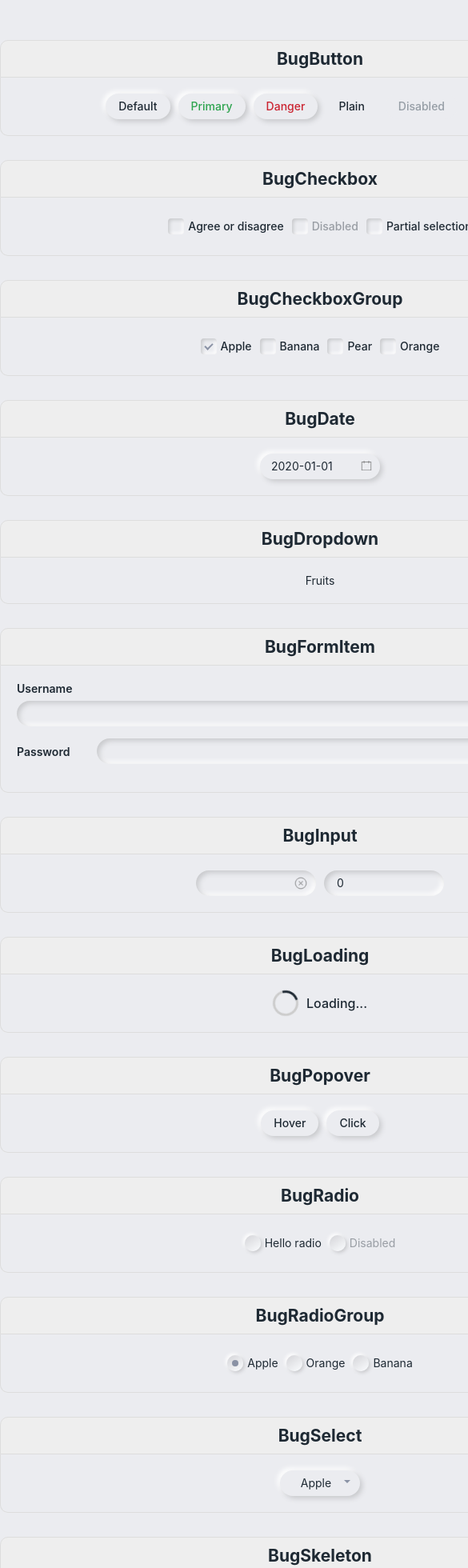
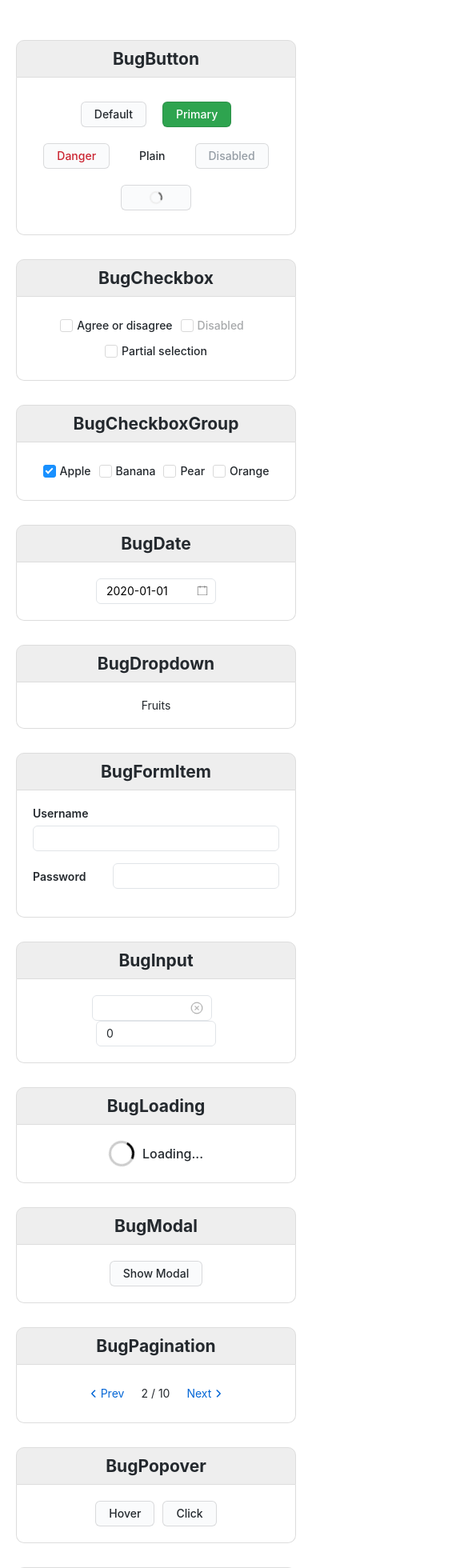
Before and after one commit to youginil/falco-vue, a Vue app: page / in a window 390 px wide. Shown: the top 1960 px of the page at 80% size, 585 px wide, since content can reach past the window. Built offline with nearby package versions, Linux system fonts and the light colour scheme.

Commit message:
adapt to mobile

```diff
--- a/App.vue
+++ b/App.vue
@@ -3,12 +3,12 @@
     <bug-backtop></bug-backtop>
     <h4 class="title">BugButton</h4>
     <div class="content">
-      <bug-button class="mr10">Default</bug-button>
-      <bug-button class="mr10" type="primary">Primary</bug-button>
-      <bug-button class="mr10" type="danger">Danger</bug-button>
-      <bug-button class="mr10" type="plain">Plain</bug-button>
-      <bug-button class="mr10" :disabled="true">Disabled</bug-button>
-      <bug-button :loading="true">Loading</bug-button>
+      <bug-button class="m10">Default</bug-button>
+      <bug-button class="m10" type="primary">Primary</bug-button>
+      <bug-button class="m10" type="danger">Danger</bug-button>
+      <bug-button class="m10" type="plain">Plain</bug-button>
+      <bug-button class="m10" :disabled="true">Disabled</bug-button>
+      <bug-button :loading="true" class="m10">Loading</bug-button>
     </div>
     <h4 class="title">BugCheckbox</h4>
     <div class="content">
@@ -61,6 +61,15 @@
     <h4 class="title">BugLoading</h4>
     <div class="content">
       <bug-loading tip="Loading..."></bug-loading>
+    </div>
+    <h4 class="title">BugModal</h4>
+    <div class="content">
+      <bug-button @click="modalIsShow = true">Show Modal</bug-button>
+      <bug-modal title="This is modal title" v-model:show="modalIsShow">This is modal content</bug-modal>
+    </div>
+    <h4 class="title">BugPagination</h4>
+    <div class="content">
+      <bug-pagination :page="2" :pages="10" :total="100"></bug-pagination>
     </div>
     <h4 class="title">BugPopover</h4>
     <div class="content">
@@ -120,10 +129,10 @@
     </div>
     <h4 class="title">BugMessage</h4>
     <div class="content">
-      <bug-button class="mr10" @click="info">Info</bug-button>
-      <bug-button class="mr10" @click="warn">Warning</bug-button>
-      <bug-button class="mr10" @click="error">Error</bug-button>
-      <bug-button @click="success">Success</bug-button>
+      <bug-button class="m10" @click="info">Info</bug-button>
+      <bug-button class="m10" @click="warn">Warning</bug-button>
+      <bug-button class="m10" @click="error">Error</bug-button>
+      <bug-button @click="success" class="m10">Success</bug-button>
     </div>
     <h4 class="title">BugConfirm</h4>
     <div class="content">
@@ -184,6 +193,7 @@ export default defineComponent({
         //
       });
     }
+    const modalIsShow = ref(false);
     return {
       checkboxGroupOptions,
       checkboxGroupValue,
@@ -201,7 +211,8 @@ export default defineComponent({
       warn,
       error,
       success,
-      confirm
+      confirm,
+      modalIsShow,
     };
   },
 });
@@ -209,11 +220,13 @@ export default defineComponent({
 
 <style lang="scss">
 #app {
+  width: 100%;
+  max-width: 800px;
+  padding: 50px 20px;
+  margin: 0 auto;
   -webkit-font-smoothing: antialiased;
   -moz-osx-font-smoothing: grayscale;
-  margin-top: 60px;
   text-align: center;
-  margin: 50px 0;
 }
 
 h4.title {
@@ -221,12 +234,10 @@ h4.title {
   padding: 10px;
   border: 1px solid #ddd;
   background: #eee;
-  width: 800px;
   border-top-left-radius: 10px;
   border-top-right-radius: 10px;
 }
 div.content {
-  width: 800px;
   margin: 0 auto 30px;
   padding: 20px;
   border: 1px solid #ddd;
--- a/main.ts
+++ b/main.ts
@@ -1,7 +1,7 @@
 import { createApp } from 'vue';
 import BugUI from './src/index';
-// import './src/themes/default/index.scss';
-import './src/themes/neumorphism/index.scss';
+import './src/themes/default/index.scss';
+// import './src/themes/neumorphism/index.scss';
 import App from './App.vue';
 
 createApp(App).use(BugUI).mount('#app');
--- a/package.json
+++ b/package.json
@@ -1,6 +1,6 @@
 {
   "name": "bugui",
-  "version": "1.1.9",
+  "version": "1.1.10",
   "keywords": [
     "web",
     "ui",
--- a/src/components/BugPagination.vue
+++ b/src/components/BugPagination.vue
@@ -7,7 +7,7 @@
       v-show="enablePrev"
       class="bug-pagination-prev"
       @click="onPageClick(page - 1)"
-      >Previous</span
+      >Prev</span
     >
     <span
       v-for="(p, i) in leftPages"
@@ -30,6 +30,8 @@
       @click="p !== null && p !== page && onPageClick(p)"
       >{{ p === null ? '...' : p }}</span
     >
+    <!-- for mobile -->
+    <span class="bug-page-info">{{ page + ' / ' + pages}}</span>
     <span
       v-show="enableNext"
       class="bug-pagination-next"
--- a/src/themes/default/BugMessage.scss
+++ b/src/themes/default/BugMessage.scss
@@ -1,6 +1,11 @@
 .bug-message {
   display: inline-flex;
-  width: 300px;
+  @media screen and (min-width: 600px) {
+    width: 300px;
+  }
+  @media screen and (max-width: 600px) {
+    width: 80%;
+  }
   align-items: center;
   padding: 15px;
   border: 1px solid transparent;
@@ -10,7 +15,7 @@
   position: fixed;
   top: 0;
   left: 50%;
-  margin-left: -150px;
+  transform: translateX(-50%);
   z-index: 1000;
 
   > .bug-message-flag {
@@ -62,7 +67,7 @@
   &.bug-message-enter-from,
   &.bug-message-leave-to {
     opacity: 0;
-    transform: translateY(-50px);
+    transform: translate(-50%, -50px);
   }
 
   &.bug-message-enter-active,
@@ -73,7 +78,7 @@
   &.bug-message-enter-to,
   &.bug-message-leave-from {
     opacity: 1;
-    transform: translateY(0);
+    transform: translate(-50%, 0);
   }
 
   > .bug-message-content {
--- a/src/themes/default/BugModal.scss
+++ b/src/themes/default/BugModal.scss
@@ -10,12 +10,18 @@
   z-index: 999;
 }
 .bug-modal-box {
-  width: 500px;
+  @media screen and (min-width: 600px) {
+    width: 500px;
+  }
+  @media screen and (max-width: 600px) {
+    width: 80%;
+  }
   margin: 100px auto 50px;
   border: 1px solid #ebeef5;
   border-radius: 6px;
   background-color: #fff;
   overflow: hidden;
+  text-align: left;
 }
 .bug-modal-header {
   display: flex;
--- a/src/themes/default/BugPagination.scss
+++ b/src/themes/default/BugPagination.scss
@@ -74,4 +74,23 @@
     padding: 0 10px;
     cursor: default;
   }
+
+  .bug-page-info {
+    display: inline-block;
+    height: 32px;
+    line-height: 32px;
+    padding: 0 10px;
+    display: none;
+  }
+
+  @media screen and (max-width: 500px) {
+    .bug-pagination-total,
+    .bug-pagination-page,
+    .bug-pagination-gap {
+      display: none;
+    }
+    .bug-page-info {
+      display: inline-block;
+    }
+  }
 }
--- a/src/themes/neumorphism/BugMessage.scss
+++ b/src/themes/neumorphism/BugMessage.scss
@@ -1,6 +1,11 @@
 .bug-message {
   display: inline-flex;
-  width: 300px;
+  @media screen and (min-width: 600px) {
+    width: 300px;
+  }
+  @media screen and (max-width: 600px) {
+    width: 80%;
+  }
   align-items: center;
   padding: 15px;
   background-color: #EBECF0;
@@ -11,7 +16,7 @@
   position: fixed;
   top: 0;
   left: 50%;
-  margin-left: -150px;
+  transform: translateX(-50%);
   z-index: 1000;
 
   > .bug-message-flag {
@@ -56,7 +61,7 @@
   &.bug-message-enter-from,
   &.bug-message-leave-to {
     opacity: 0;
-    transform: translateY(-50px);
+    transform: translate(-50%, -50px);
   }
 
   &.bug-message-enter-active,
@@ -67,7 +72,7 @@
   &.bug-message-enter-to,
   &.bug-message-leave-from {
     opacity: 1;
-    transform: translateY(0);
+    transform: translate(-50%, 0);
   }
 
   > .bug-message-content {
--- a/src/themes/neumorphism/BugModal.scss
+++ b/src/themes/neumorphism/BugModal.scss
@@ -10,11 +10,17 @@
   z-index: 999;
 }
 .bug-modal-box {
-  width: 500px;
+  @media screen and (min-width: 600px) {
+    width: 500px;
+  }
+  @media screen and (max-width: 600px) {
+    width: 80%;
+  }
   margin: 100px auto 50px;
   border-radius: 6px;
   background-color: $main-color;
   overflow: hidden;
+  text-align: left;
 }
 .bug-modal-header {
   display: flex;
--- a/src/themes/neumorphism/BugPagination.scss
+++ b/src/themes/neumorphism/BugPagination.scss
@@ -57,7 +57,7 @@
   }
   .bug-pagination-page {
     &.current-page {
-      color: #1654f0;
+      color: #8a92a5;
       box-shadow: inset 3px 3px 6px #c8c9cc, inset -3px -3px 6px #ffffff;
     }
   }
@@ -74,4 +74,23 @@
     padding: 0 10px;
     cursor: default;
   }
+
+  .bug-page-info {
+    display: inline-block;
+    height: 32px;
+    line-height: 32px;
+    padding: 0 10px;
+    display: none;
+  }
+
+  @media screen and (max-width: 500px) {
+    .bug-pagination-total,
+    .bug-pagination-page,
+    .bug-pagination-gap {
+      display: none;
+    }
+    .bug-page-info {
+      display: inline-block;
+    }
+  }
 }
```
Also changed, not shown: 2 other files (tests, documents, lock files or other folders).
